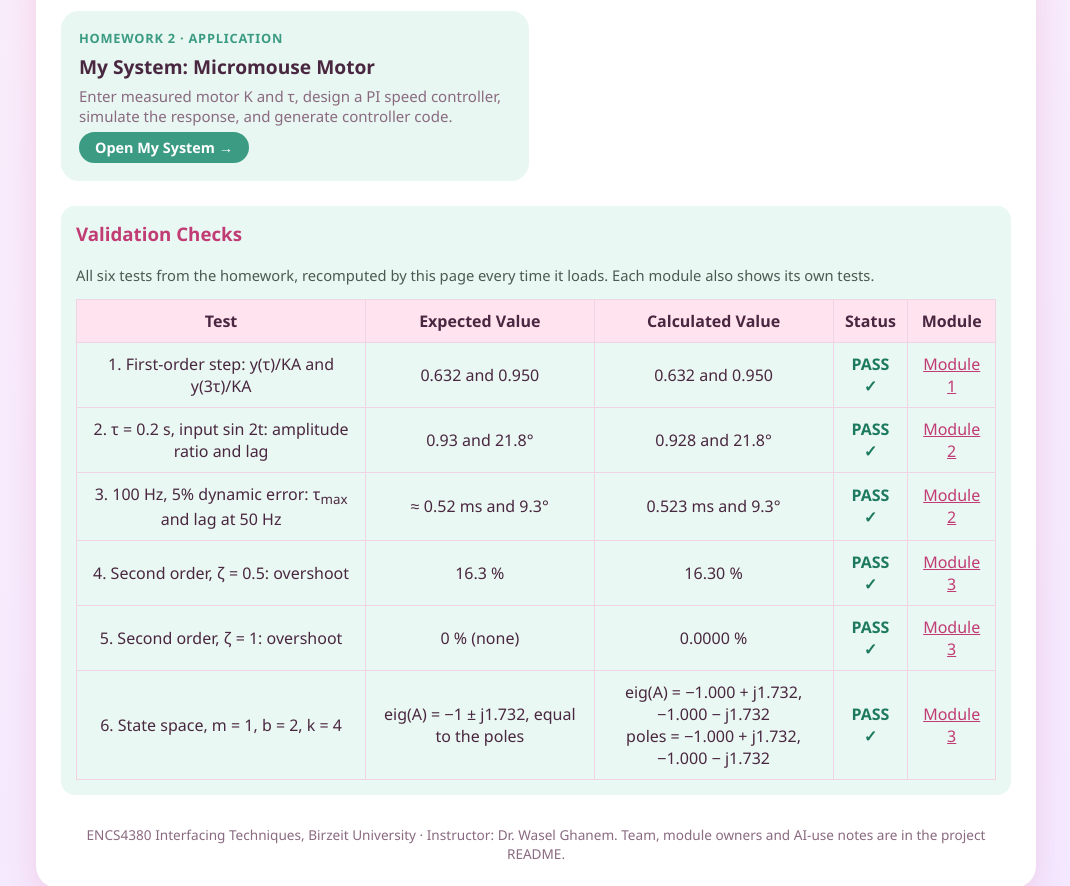
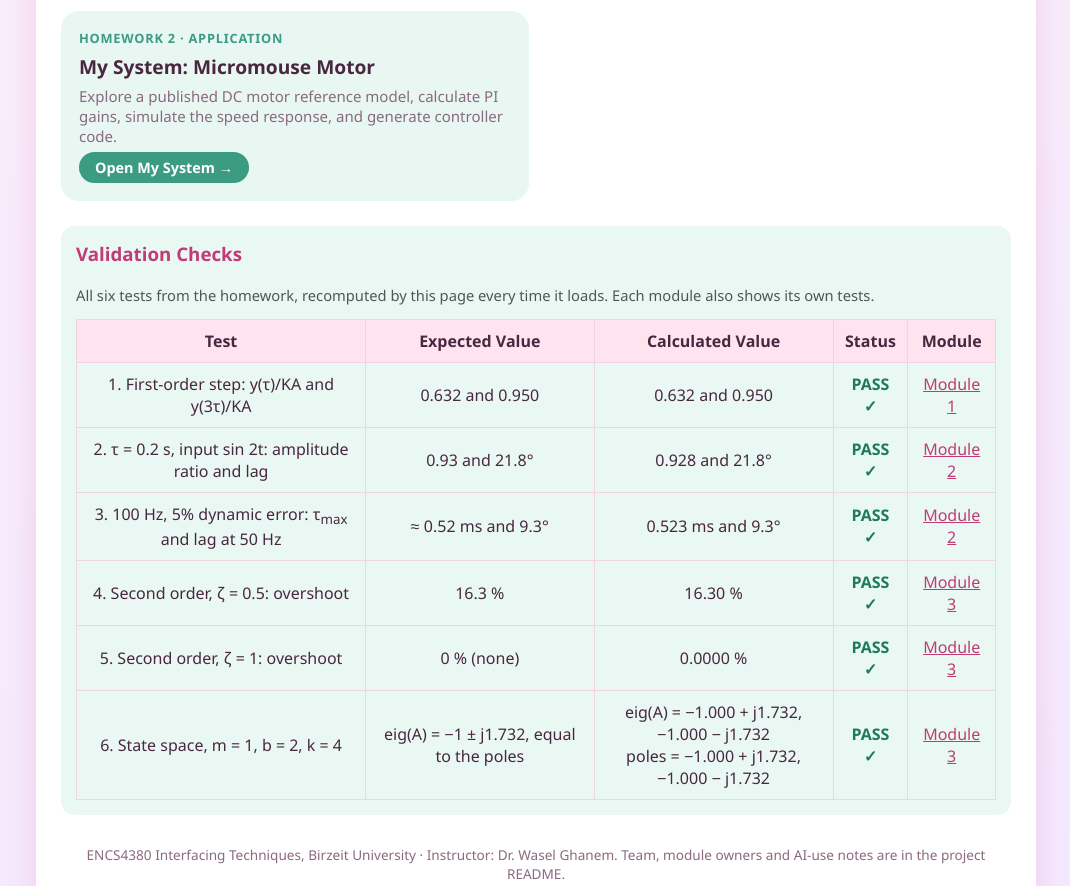
Before and after one commit to batool2006bsharat-cyber/encs4380-dynamics-Jerry, a plain HTML site: page index.html in a window 1280 px wide. Shown: the part 1339-2225 px from the top of the page, without its empty margins (104-1174 px from the left). Drawn offline with Linux system fonts and the light colour scheme.

Commit message:
Clarify My System home card uses published reference motor model

```diff
--- a/index.html
+++ b/index.html
@@ -248,7 +248,7 @@
             <a class="card" href="my-system.html" style="--c:#3b9b83;--bg:#e8f7f1;">
                 <span class="num">HOMEWORK 2 · APPLICATION</span>
                 <h3>My System: Micromouse Motor</h3>
-                <p>Enter measured motor K and τ, design a PI speed controller, simulate the response, and generate controller code.</p>
+                <p>Explore a published DC motor reference model, calculate PI gains, simulate the speed response, and generate controller code.</p>
                 <span class="go">Open My System →</span>
             </a>
         </div>
```
